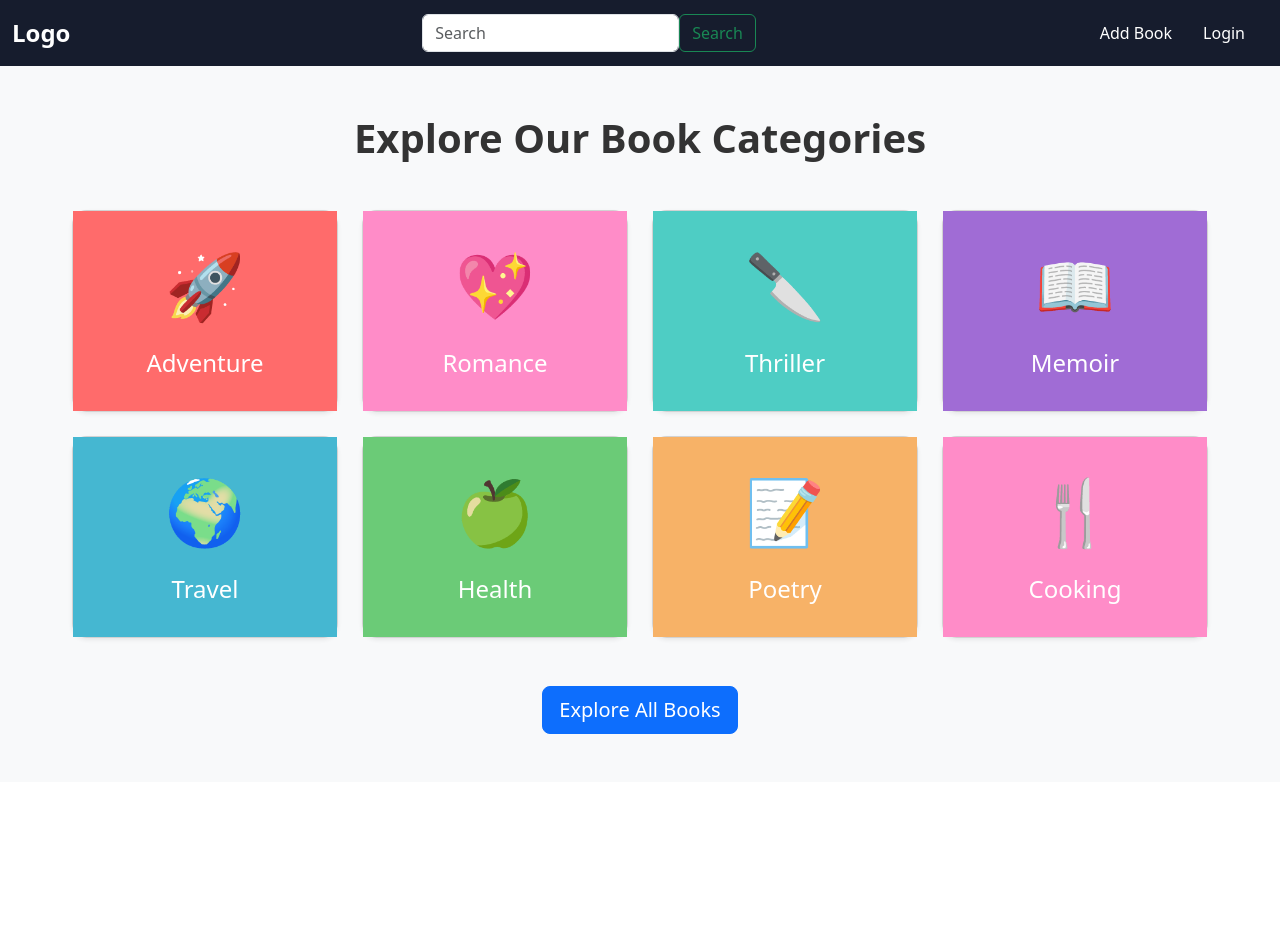
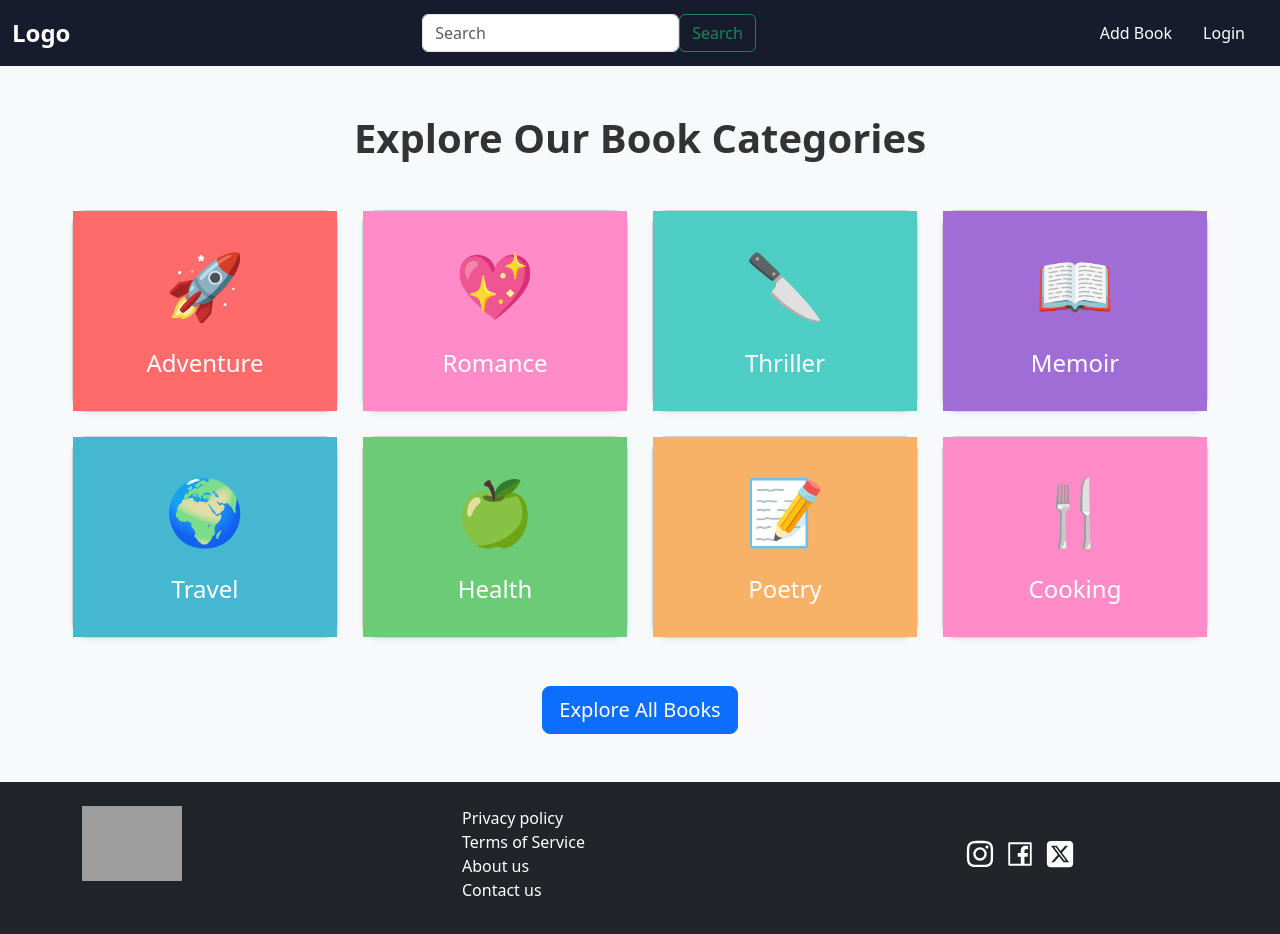
Before and after one commit to nacceree/lib-team, a React (Create React App) app: page / in a window 1280 px wide. Shown: the top 934 px of the page. Before the commit the page ends 800 px from the top, so only its background shows below. Built offline with nearby package versions, Linux system fonts and the light colour scheme; grey boxes are pictures that could not be loaded.

Commit message:
Adding the footer to the code

```diff
--- /dev/null
+++ b/src/assets/css/footer.css
@@ -0,0 +1,4 @@
+.footer-icons {
+    display: inline-flex;
+    gap: 10px;
+  }
--- /dev/null
+++ b/src/components/Footer.jsx
@@ -0,0 +1,45 @@
+import React from 'react';
+import '../assets/css/footer.css';
+import { Container, Row, Col } from 'react-bootstrap';
+import { FaInstagram } from "react-icons/fa6";
+import { AiOutlineFacebook } from "react-icons/ai";
+import { FaSquareXTwitter } from "react-icons/fa6";
+
+const Footer = () => {
+  return (
+    <footer className="bg-dark text-light py-4">
+        <Container>
+            <Row>
+                <Col>
+                    <a href="#">
+                        <img src='../../Bookstore_Logo.png' alt='logo' className='img-fluid' style={{ maxWidth: "100px"}}/>
+                    </a>
+                </Col>
+                <Col>
+                    <ul className="list-unstyled">
+                        <li><a href="" className='text-decoration-none text-white'>Privacy policy</a></li>
+                        <li><a href="" className='text-decoration-none text-white'>Terms of Service</a></li>
+                        <li><a href="" className='text-decoration-none text-white'>About us</a></li>
+                        <li><a href="" className='text-decoration-none text-white'>Contact us</a></li>
+                    </ul>
+                </Col>
+                <Col className="d-flex justify-content-center align-items-center">
+                    <ul className="list-unstyled footer-icons">
+                        <li>
+                            <a href="https://www.instagram.com/" target="_blank" className='text-white'><FaInstagram size={30} /></a>
+                        </li>
+                        <li>
+                            <a href="https://www.facebook.com/" target="_blank" className='text-white'><AiOutlineFacebook size={30} /></a>
+                        </li>
+                        <li>
+                            <a href="https://x.com/?lang=en" target="_blank" className='text-white'><FaSquareXTwitter size={30} /></a>
+                        </li>
+                    </ul>
+                </Col>
+            </Row>
+        </Container>
+    </footer>
+  );
+};
+
+export default Footer;
--- a/src/layouts/MainLayout.jsx
+++ b/src/layouts/MainLayout.jsx
@@ -1,12 +1,14 @@
 import { Outlet } from 'react-router-dom'
 import React from 'react';
 import Navbar from '../components/Navbar'
+import Footer from '../components/Footer';
 
 const MainLaout = () => {
     return (
         <>
             <Navbar />
             <Outlet />
+            <Footer />
         </>
     )
 
```
